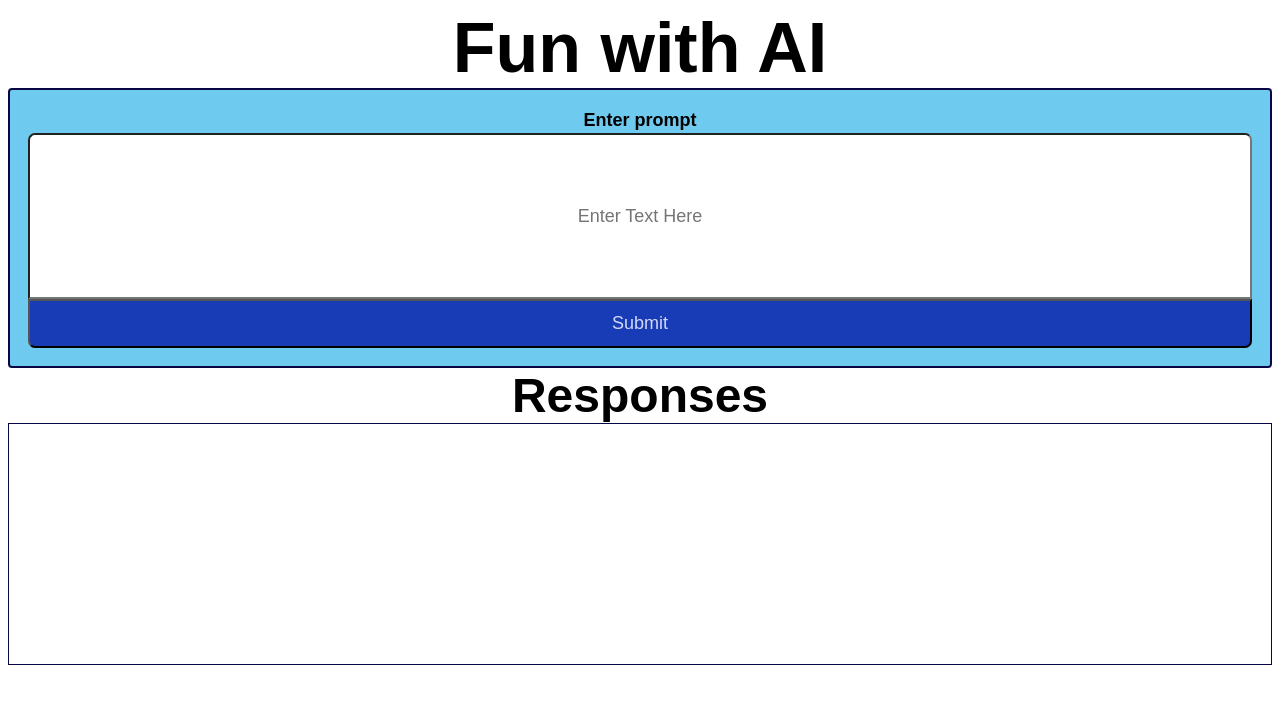
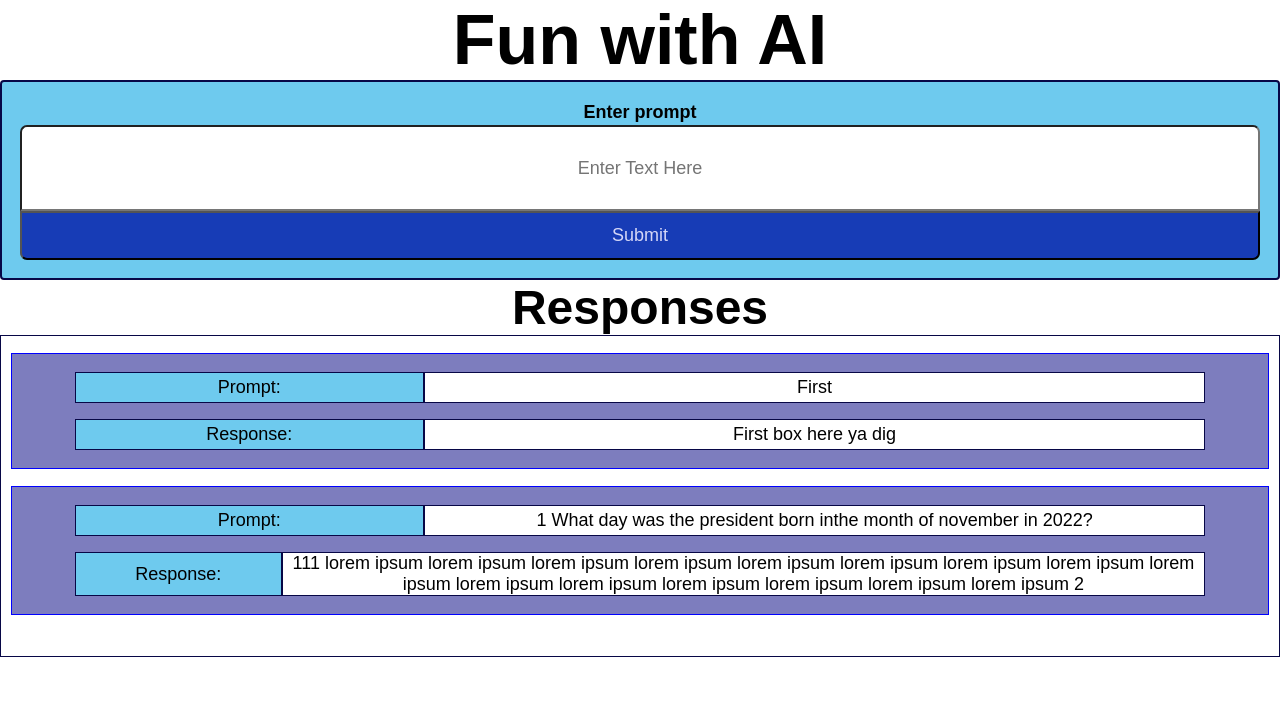
Before and after one commit to jaywooski/OpenAI-API, a plain HTML site: page index.html in a window 1280 px wide. Drawn offline with Linux system fonts and the light colour scheme; a web font is replaced by a local one.

Commit message:
Working on script

```diff
--- a/assets/app.js
+++ b/assets/app.js
@@ -0,0 +1,10 @@
+const responseArea = document.querySelector('#prompt-area')
+const submitBtn = document.querySelector('#text-button');
+
+function buttonHandler(e) {
+    e.preventDefault();
+
+
+}
+
+submitBtn.addEventListener('click', buttonHandler);
--- a/assets/style.css
+++ b/assets/style.css
@@ -8,11 +8,19 @@
     --neutral-grey: rgb(92, 91, 91);
     --nice-blue: rgb(110, 202, 238);
 
+    --background-blue: rgb(125, 125, 190);
+
     /* font styling */
     font-family: Koulen, sans-serif;
 }
 
+body {
+    height: 100vh;
+}
+
 * {
+    margin: 0;
+    padding: 0 ;
     font-size: large;
     text-align: center;
 }
@@ -28,17 +36,18 @@ h2 {
 }
 
 
+
+
 form {
     display: flex;
     flex-direction: column;
     padding: 18px;
-    height: 30vh;
+    height: 20vh;
     background-color: var(--nice-blue);
     border: 2pt solid var(--dark-blue);
     border-radius: 4px;
 }
 .form-input {
-    /* padding-bottom: 12px; */
     text-align: center;
     border-radius: 7px;
     border-bottom-left-radius : 0px;
@@ -70,11 +79,81 @@ form {
 }
 
 .prompt-head {
-    margin: 2px;
+    padding: 2px;
 }
 
-.prompt {
-    height: 30vh;
+.results {
+    /* height: 100vh; */
+}
+
+#prompt-area {
+    padding: auto;
+    height: 40vh;
     border: 1pt solid var(--dark-blue);
-    overflow-y: auto;
+    overflow: scroll;
+    display: block;
+    /* -webkit-transform: rotate(-180deg);
+    trans; */
+
 }
+
+.rb-header {
+    display: flex;
+    width: 30%;
+    background-color: var(--nice-blue);
+    border: 1pt solid var(--dark-blue);
+    justify-content: center;
+    padding: 4px;
+    align-items: center;
+}
+
+.rb-resp {
+    display: flex;
+    border: 1pt solid var(--dark-blue);
+    background-color: white;
+    justify-content: center;
+    align-items: center;
+    overflow-y: scroll;
+    flex-grow: 1;
+}
+
+/* .rb-resp-1 {
+    display: flex;
+    border: 1pt solid var(--dark-blue);
+    background-color: white;
+    justify-content: center;
+    overflow-y: scroll;
+    flex-grow: 1;
+} */
+
+section {
+    display: flex;
+    height: 100%;
+}
+
+section div {
+    /* height: 50%; */
+}
+
+.response-box {
+    border: 1pt solid blue;
+    background-color: var(--background-blue);
+    display: flex;
+    margin: 17px 10px ;
+    padding: 10px 0px;
+    flex-direction: column;
+}
+
+.response-box section {
+    display: flex;
+    margin: auto;
+    width: 90%;
+    padding: 8px 0px ;
+}
+
+.response-box li {
+    display: flex;
+    margin: auto;
+    width: 90%;
+    padding: 8px 0px ;
+}
--- a/index.html
+++ b/index.html
@@ -23,10 +23,35 @@
     <div class="results">
         <h2>Responses</h2>
         <!-- original prompt -->
-        <div class="prompt">
+        <div id="prompt-area">
+
             <!-- response from the API -->
-            <!-- <h3></h3>
-                    <p></p> -->
+            <div class="response-box">
+                <section>
+                    <div class="rb-header">Prompt:</div>
+                    <div class="rb-resp">First</div>
+                </section>
+
+                <section>
+                    <div class="rb-header">Response:</div>
+                    <div class="rb-resp"> First box here ya dig</div>
+                </section>
+            </div>
+
+            <!-- response from the API -->
+            <div class="response-box">
+                <section>
+                    <div class="rb-header">Prompt:</div>
+                    <div class="rb-resp">1 What day was the president born inthe month of november in 2022?</div>
+                </section>
+
+                <section>
+                    <div class="rb-header">Response:</div>
+                    <div class="rb-resp"> 111 lorem ipsum lorem ipsum lorem ipsum lorem ipsum lorem ipsum lorem ipsum lorem ipsum lorem ipsum lorem ipsum lorem ipsum
+                        lorem ipsum lorem ipsum lorem ipsum lorem ipsum lorem ipsum 2</div>
+                </section>
+            </div>
+
         </div>
 
     </div>
```
